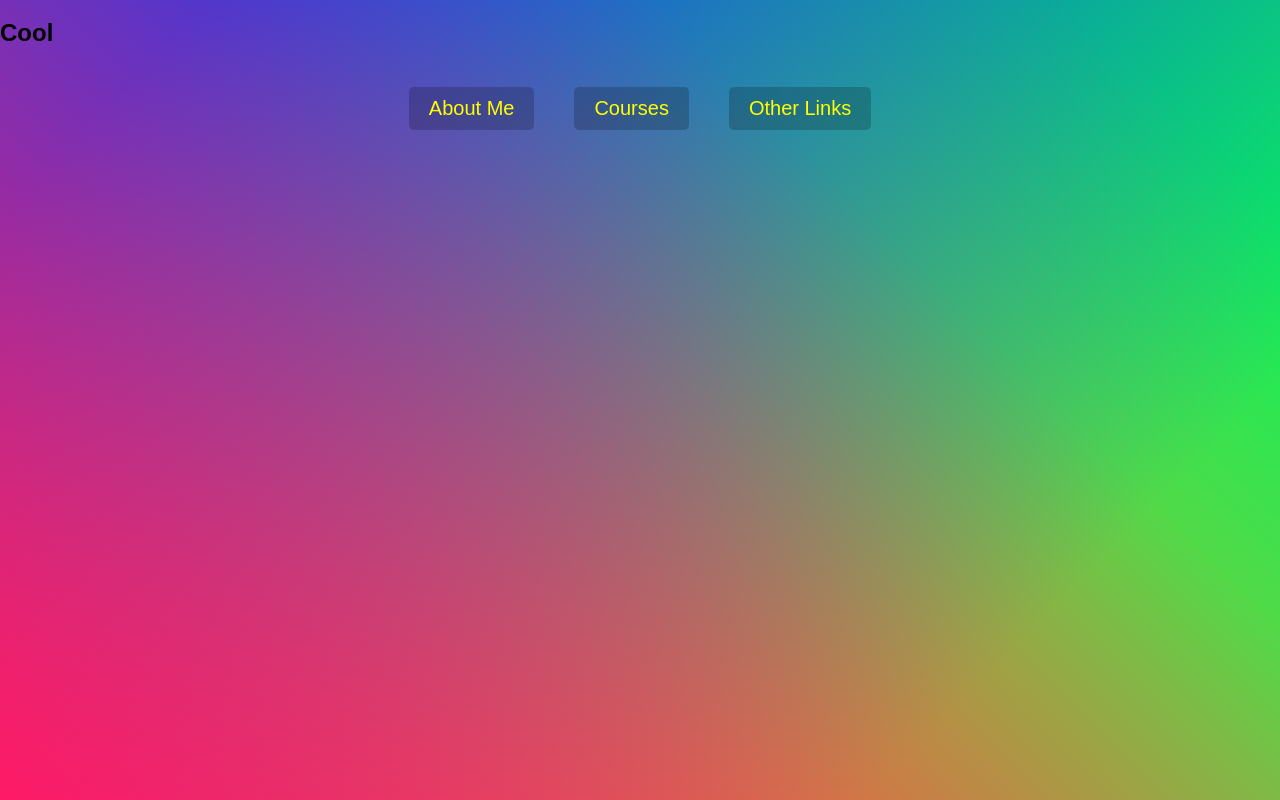
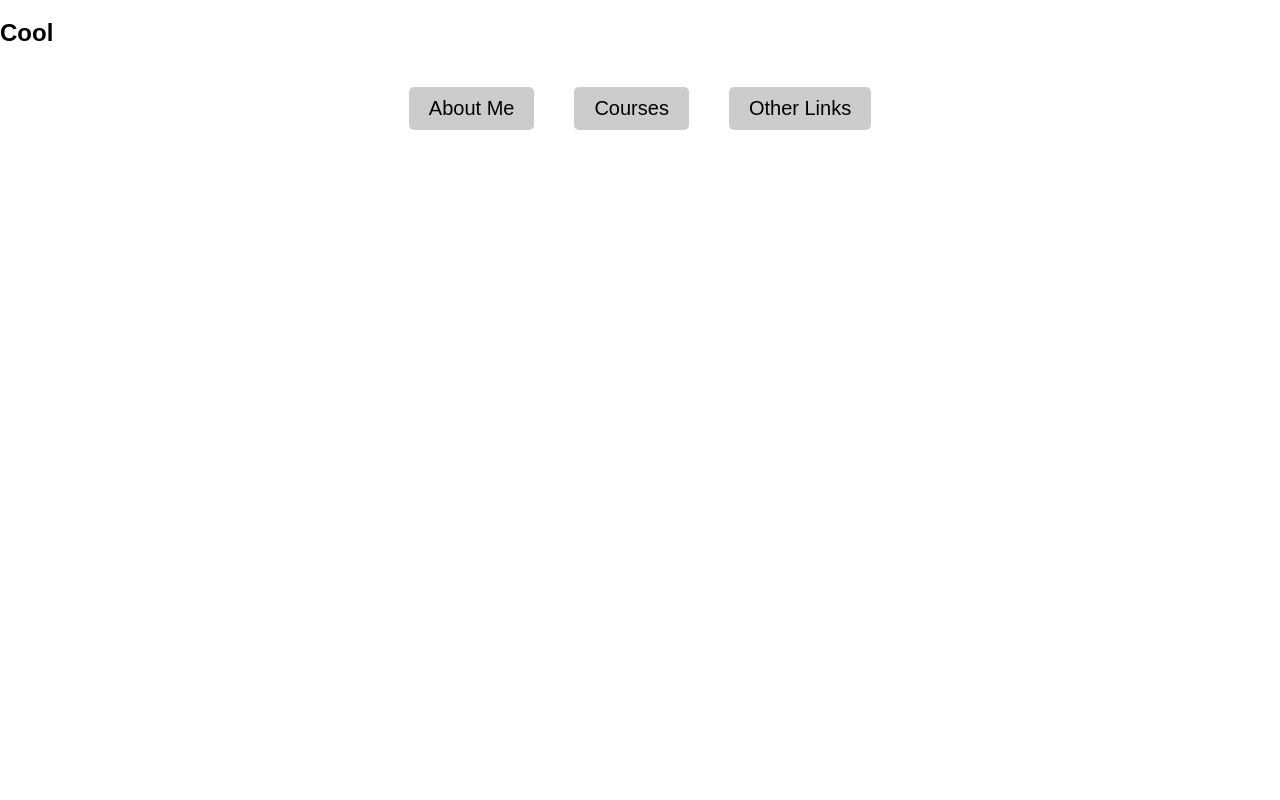
Before and after one commit to Ananthnbhat/30-JS, a plain HTML site: page 24.Stripe Follow Along Nav/index.html in a window 1280 px wide. Drawn offline with Linux system fonts and the light colour scheme.

Commit message:
change background color

```diff
--- a/24.Stripe Follow Along Nav/index.html
+++ b/24.Stripe Follow Along Nav/index.html
@@ -91,10 +91,11 @@
     body {
       margin: 0;
       min-height: 100vh;
-      background: linear-gradient(45deg, hsla(340, 100%, 55%, 1) 0%, hsla(340, 100%, 55%, 0) 70%),
-      linear-gradient(135deg, hsla(225, 95%, 50%, 1) 10%, hsla(225, 95%, 50%, 0) 80%),
+      background: white;
+      /* background: linear-gradient(45deg, hsla(340, 100%, 55%, 1) 0%, hsla(340, 100%, 55%, 0) 70%), */
+      /* linear-gradient(135deg, hsla(225, 95%, 50%, 1) 10%, hsla(225, 95%, 50%, 0) 80%),
       linear-gradient(225deg, hsla(140, 90%, 50%, 1) 10%, hsla(140, 90%, 50%, 0) 80%),
-      linear-gradient(315deg, hsla(35, 95%, 55%, 1) 100%, hsla(35, 95%, 55%, 0) 70%);
+      linear-gradient(315deg, hsla(35, 95%, 55%, 1) 100%, hsla(35, 95%, 55%, 0) 70%); */
     }
 
     h2 {
@@ -108,7 +109,7 @@
     }
 
     .cool>li>a {
-      color: yellow;
+      color: black;
       text-decoration: none;
       font-size: 20px;
       background: rgba(0, 0, 0, 0.2);
```
Also changed, not shown: 1 other file.
